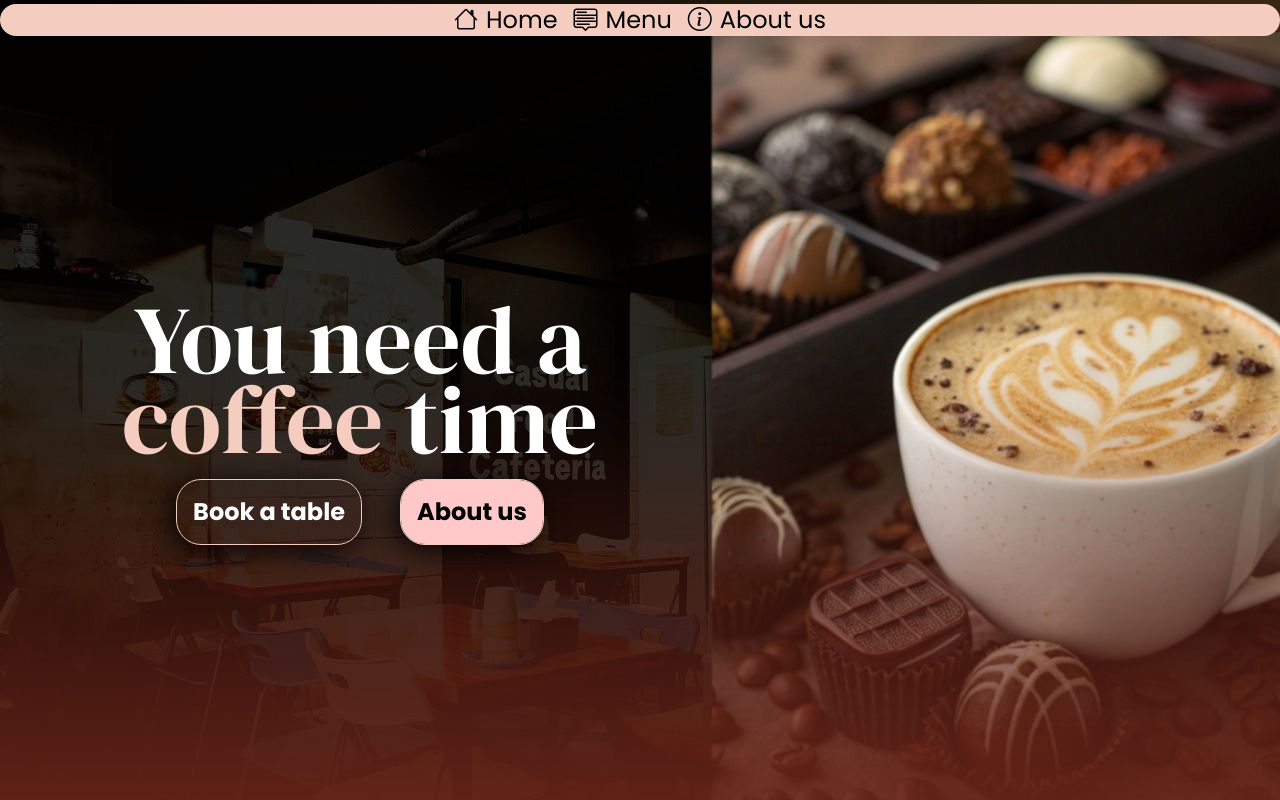
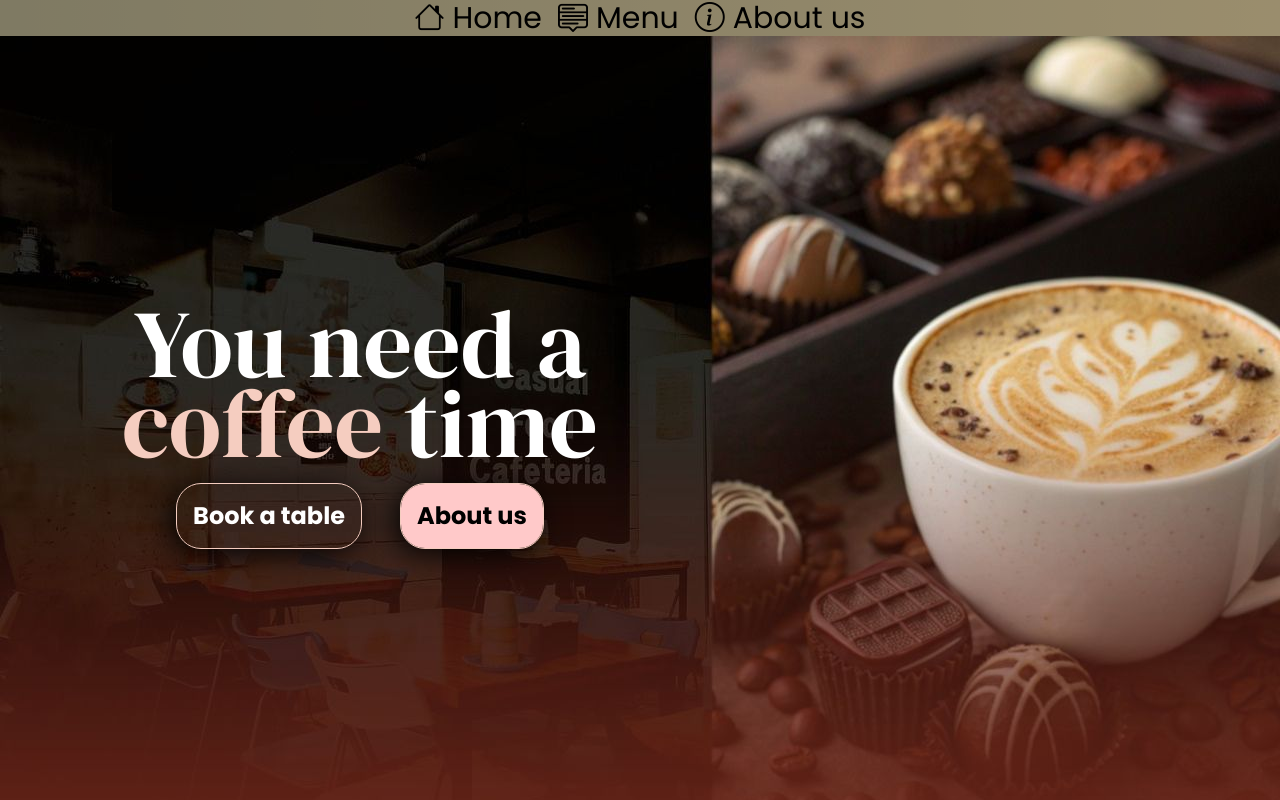
Before and after one commit to viniciusrodmusic/CafeteriaReact, a React (Vite) app: page / in a window 1280 px wide. Shown: the top 800 px of the page. Built offline with nearby package versions, Linux system fonts and the light colour scheme; what tailwindcss-animated would draw is missing.

Commit message:
feat: alterei a header

```diff
--- a/src/components/layout/Header.jsx
+++ b/src/components/layout/Header.jsx
@@ -7,15 +7,15 @@ function Header() {
     ]
 
     return (
-        <header className="bg-[var(--light-coffee)] rounded-2xl flex justify-center z-10 sticky top-1">
-            <ul className="flex flex-row gap-4 justify-center sm:text-xl xl:text-2xl ">
+        <header className="bg-amber-100/50 flex justify-center z-10 sticky top-0">
+            <ul className="flex flex-row gap-4 justify-center sm:text-2xl xl:text-3xl ">
 
             {
                 itensMenu.map((item, index) => (
 
                     <li key={index}>
                         <i className={item.iconName}></i>
-                        <a className="pl-2 cursor-pointer  hover:text-orange-900 active:text-orange-900 active:text-shadow-[1px_1px_10px_black] hover:text-shadow-[1px_1px_20px_red] duration-300">{item.nome}</a>
+                        <a className="pl-2 cursor-pointer  hover:text-amber-500 active:text-amber-100 hover:scale-125 active:text-shadow-[1px_1px_10px_black] hover:text-shadow-[1px_1px_20px_red] duration-300">{item.nome}</a>
                     </li>)
                 )
             }
```
